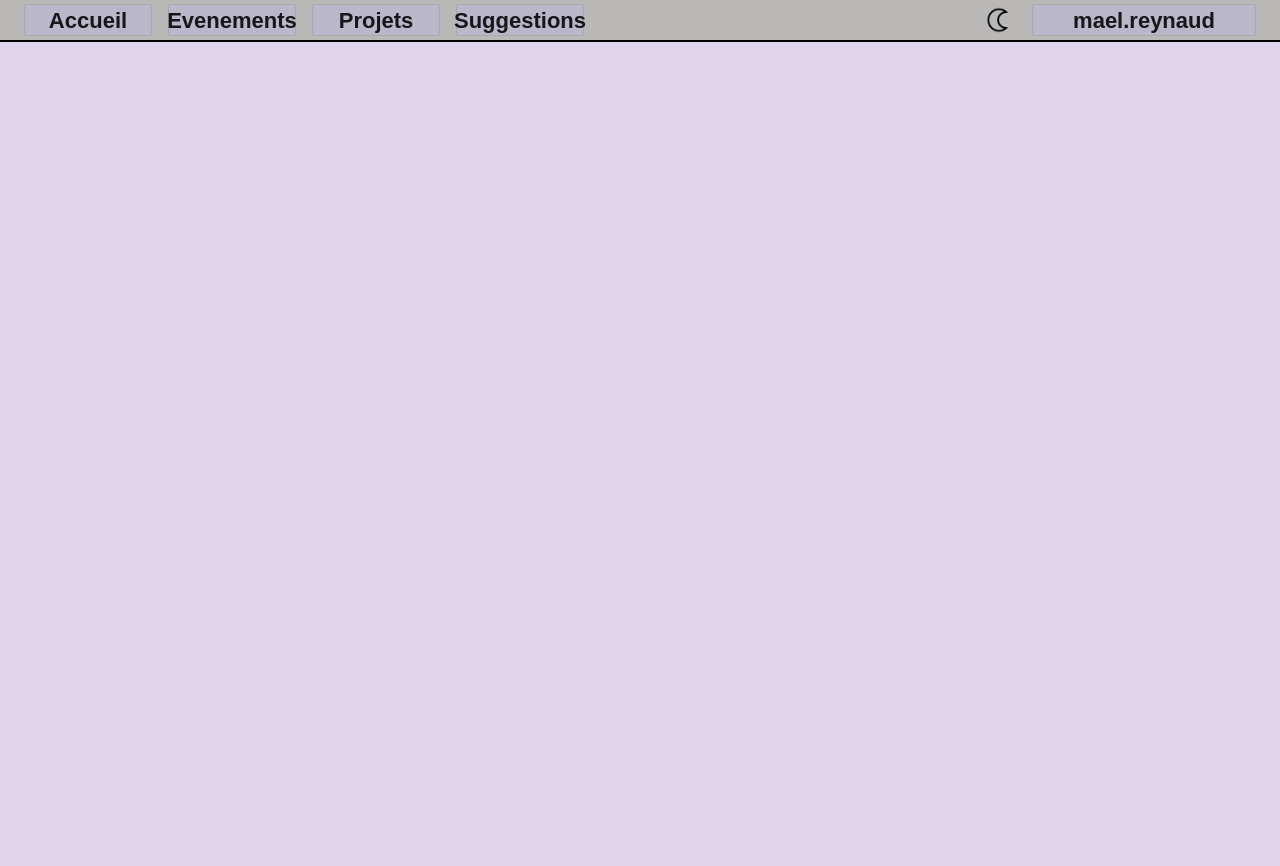
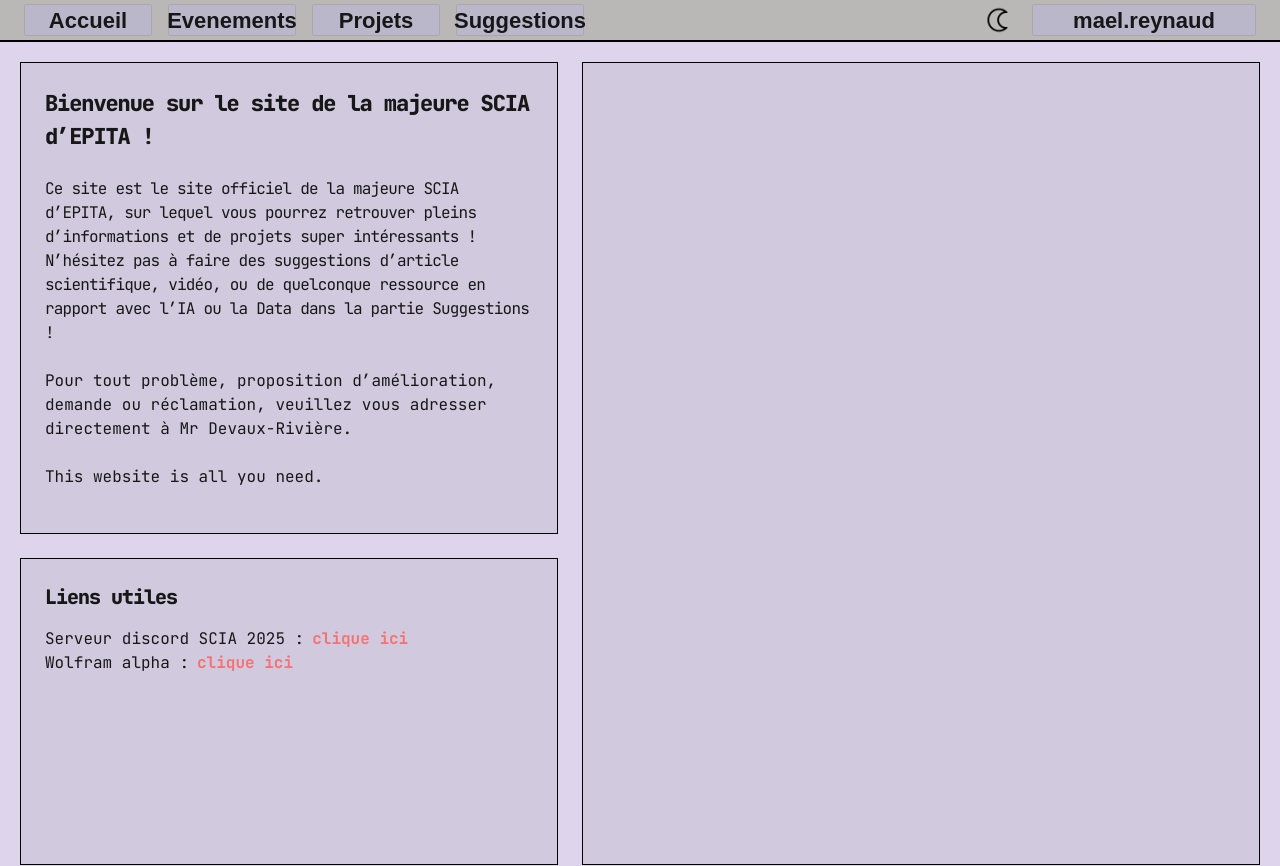
Before and after one commit to TopAgrume/SCIA_website, a Next.js app in the folder front/: page /home in a window 1280 px wide. Shown: the top 866 px of the page. Before the commit the page ends 800 px from the top, so only its background shows below. Built offline with nearby package versions, Linux system fonts and the light colour scheme; a web font is replaced by a local one.

Commit message:
[front] feat: start home page

```diff
--- /dev/null
+++ b/front/src/app/events/page.tsx
@@ -0,0 +1,3 @@
+export default function Events() {
+  return <div>Events</div>;
+}
--- a/front/src/app/home/page.tsx
+++ b/front/src/app/home/page.tsx
@@ -1,3 +1,102 @@
+import Link from "next/link";
+
+function Presentation() {
+  return (
+    <div
+      style={{ gridArea: "1 / 1 / 4 / 5" }}
+      className="bg-secondary border border-black block p-6"
+    >
+      <h1 className="tracking-tighter  text-navbar font-extrabold mb-6">
+        Bienvenue sur le site de la majeure SCIA d’EPITA !
+      </h1>
+      <p className="tracking-tighter mb-6">
+        Ce site est le site officiel de la majeure SCIA d’EPITA, sur lequel vous
+        pourrez retrouver pleins d’informations et de projets super intéressants
+        ! N’hésitez pas à faire des suggestions d’article scientifique, vidéo,
+        ou de quelconque ressource en rapport avec l’IA ou la Data dans la
+        partie Suggestions !
+      </p>
+      <p className="mb-6">
+        Pour tout problème, proposition d’amélioration, demande ou réclamation,
+        veuillez vous adresser directement à Mr Devaux-Rivière.
+      </p>
+      <p className="mb-5">This website is all you need.</p>
+    </div>
+  );
+}
+
+function Links() {
+  return (
+    <div
+      style={{ gridArea: "4 / 1 / 6 / 5" }}
+      className="bg-secondary border border-black block p-6"
+    >
+      <h2 className="tracking-tighter text-xl font-extrabold mb-4">
+        Liens utiles
+      </h2>
+      <ul>
+        <li>
+          <div className="flex">
+            <p className="pr-2">Serveur discord SCIA 2025 : </p>
+            <Link
+              href="https://discord.gg/B4hdx4HV"
+              target="_blanké"
+              className="text-red-400 font-bold"
+            >
+              clique ici
+            </Link>
+          </div>
+        </li>
+
+        <li>
+          <div className="flex">
+            <p className="pr-2">Wolfram alpha : </p>
+            <Link
+              href="https://www.wolframalpha.com/"
+              target="_blanké"
+              className="text-red-400 font-bold"
+            >
+              clique ici
+            </Link>
+          </div>
+        </li>
+      </ul>
+    </div>
+  );
+}
+
+function AiNews() {
+  return (
+    <div
+      style={{ gridArea: "6 / 1 / 11 / 10" }}
+      className="bg-secondary border border-black p-5"
+    >
+      <h1 className="tracking-tighter text-3xl font-extrabold mb-2 text-center">
+        Actualités IA
+      </h1>
+      <div className="flex justify-center">
+        <Link
+          href="https://buttondown.com/ainews"
+          className="text-red-400 text-center"
+          target="_blank"
+        >
+          Faites par AI NEWS
+        </Link>
+      </div>
+    </div>
+  );
+}
+
 export default function Home() {
-  return <div></div>;
+  return (
+    <div className="grid grid-cols-9 grid-rows-10 gap-6 p-5">
+      <Presentation />
+      <div
+        style={{ gridArea: "1 / 5 / 6 / 10" }}
+        className="bg-secondary border border-black"
+      ></div>
+      <Links />
+      <AiNews />
+    </div>
+  );
 }
--- a/front/src/app/layout.tsx
+++ b/front/src/app/layout.tsx
@@ -1,17 +1,10 @@
-import localFont from "next/font/local";
 import "./globals.css";
 import NavigationBar from "../components/NavigationBar";
-import { COLORS } from "@/lib/constants";
+import { JetBrains_Mono } from "next/font/google";
 
-const geistSans = localFont({
-  src: "./fonts/GeistVF.woff",
-  variable: "--font-geist-sans",
-  weight: "100 900",
-});
-const geistMono = localFont({
-  src: "./fonts/GeistMonoVF.woff",
-  variable: "--font-geist-mono",
-  weight: "100 900",
+const jetbrains_mono = JetBrains_Mono({
+  weight: ["400", "700", "800"],
+  subsets: ["latin"],
 });
 
 export default function RootLayout({
@@ -21,10 +14,7 @@ export default function RootLayout({
 }>) {
   return (
     <html lang="en">
-      <body
-        className={`${geistSans.variable} ${geistMono.variable} antialiased`}
-        style={{ backgroundColor: COLORS.primary }}
-      >
+      <body className={`${jetbrains_mono.className} antialiased bg-primary`}>
         <NavigationBar />
         {children}
       </body>
--- /dev/null
+++ b/front/src/app/projects/page.tsx
@@ -0,0 +1,3 @@
+export default function Projects() {
+  return <div>Projects</div>;
+}
--- /dev/null
+++ b/front/src/app/suggestions/page.tsx
@@ -0,0 +1,3 @@
+export default function Suggestions() {
+  return <div>Suggestions</div>;
+}
--- a/front/src/components/NavigationBar.tsx
+++ b/front/src/components/NavigationBar.tsx
@@ -1,6 +1,8 @@
-import { COLORS } from "@/lib/constants";
+"use client";
+
 import { Jersey_25 } from "next/font/google";
 import Image from "next/image";
+import Link from "next/link";
 
 const jersey = Jersey_25({
   weight: ["400"],
@@ -8,58 +10,42 @@ const jersey = Jersey_25({
 });
 
 export default function NavigationBar() {
+  const buttonClasses =
+    "mt-auto mb-auto ml-2 mr-2 w-32 h-8 border flex justify-center items-center rounded-sm transition-all duration-200 bg-taskbar_button border-taskbar_border hover:bg-taskbar_button_hover";
+
   return (
-    <>
-      <div
-        className={`w-full h-10 bg-white flex ${jersey.className}`}
-        style={{ backgroundColor: COLORS.taskbar_main }}
-      >
-        <button
-          className="mt-auto mb-auto ml-6 mr-2 w-32 h-8 border flex justify-center items-center rounded-sm transition-all duration-200 hover:scale-105"
-          style={{
-            backgroundColor: COLORS.taskbar_button,
-            borderColor: COLORS.taskbar_border,
-          }}
-        >
+    <div className="sticky top-0">
+      <div className={`w-full h-10 flex ${jersey.className} bg-taskbar_main`}>
+        <button className={buttonClasses + " ml-6"}>
+          <Link href="/home">
             <span className="align-middle font-black text-navbar">Accueil</span>
+          </Link>
         </button>
 
-        <button
-          className="mt-auto mb-auto ml-2 mr-2 w-32 h-8 border flex justify-center items-center rounded-sm transition-all duration-200 hover:scale-105"
-          style={{
-            backgroundColor: COLORS.taskbar_button,
-            borderColor: COLORS.taskbar_border,
-          }}
-        >
-          <span className="align-middle font-black text-navbar">
+        <button className={buttonClasses}>
+          <Link href="/events">
+            <span className="align-middle font-black text-navbar transform-none">
               Evenements
             </span>
+          </Link>
         </button>
 
-        <button
-          className="mt-auto mb-auto ml-2 mr-2 w-32 h-8 border flex justify-center items-center rounded-sm transition-all duration-200 hover:scale-105"
-          style={{
-            backgroundColor: COLORS.taskbar_button,
-            borderColor: COLORS.taskbar_border,
-          }}
-        >
+        <button className={buttonClasses}>
+          <Link href="/projects">
             <span className="align-middle font-black text-navbar">Projets</span>
+          </Link>
         </button>
 
-        <button
-          className="mt-auto mb-auto ml-2 mr-2 w-32 h-8 border flex justify-center items-center rounded-sm transition-all duration-200 hover:scale-105"
-          style={{
-            backgroundColor: COLORS.taskbar_button,
-            borderColor: COLORS.taskbar_border,
-          }}
-        >
+        <button className={buttonClasses}>
+          <Link href="/suggestions">
             <span className="align-middle font-black text-navbar">
               Suggestions
             </span>
+          </Link>
         </button>
 
         <div className="flex ml-auto">
-          <button className="rounded-full pl-1 pr-1 mt-1 mb-1 hover:bg-slate-500 duration-200">
+          <button className="rounded-full pl-1 pr-1 mt-1 mb-1 hover:bg-taskbar_button_hover duration-200">
             <Image
               src="/moon.png"
               alt="light/dark mode"
@@ -68,13 +54,7 @@ export default function NavigationBar() {
             />
           </button>
 
-          <button
-            className="mt-auto mb-auto ml-4 mr-6 w-56 h-8 border flex justify-center items-center rounded-sm transition-all duration-200 hover:scale-105"
-            style={{
-              backgroundColor: COLORS.taskbar_button,
-              borderColor: COLORS.taskbar_border,
-            }}
-          >
+          <button className={buttonClasses + " ml-4 mr-6 w-56"}>
             <span className="align-middle font-black text-navbar">
               mael.reynaud
             </span>
@@ -82,6 +62,6 @@ export default function NavigationBar() {
         </div>
       </div>
       <div className="w-full h-0.5 bg-black" />
-    </>
+    </div>
   );
 }
--- a/front/src/lib/constants.js
+++ /dev/null
@@ -1,7 +0,0 @@
-export const COLORS = {
-  primary: "#DED4EC", // for background
-  secondary: "#D1C9DD", // for cards
-  taskbar_main: "#BAB7B7",
-  taskbar_button: "#BAB7CB",
-  taskbar_border: "#A9A9A9",
-};
--- a/front/tailwind.config.js
+++ b/front/tailwind.config.js
@@ -6,15 +6,18 @@ module.exports = {
     "./src/components/**/*.{js,ts,jsx,tsx,mdx}",
   ],
   theme: {
-    fontSize: {
-      sm: "0.8rem",
-      base: "1rem",
-      xl: "1.25rem",
-      "2xl": "1.563rem",
-      "3xl": "1.953rem",
-      "4xl": "2.441rem",
-      "5xl": "3.052rem",
-      navbar: 22,
+    extend: {
+      colors: {
+        primary: "#ded4ec", // for background
+        secondary: "#d1c9dd", // for cards
+        taskbar_main: "#bab7b7",
+        taskbar_button: "#bab7cb",
+        taskbar_button_hover: "#a19eaf",
+        taskbar_border: "#a9a9a9",
+      },
+      fontSize: {
+        navbar: 22,
+      },
     },
   },
   plugins: [],
```
Also changed, not shown: front/src/app/globals.css (indentation only). Lines whose indentation alone changed are shown as unchanged.
